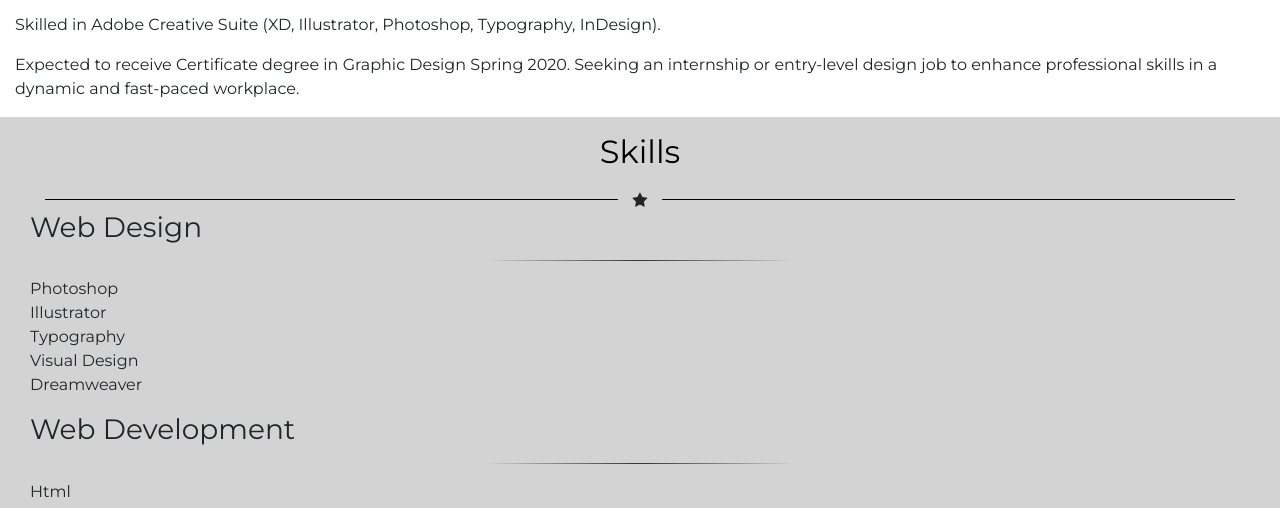
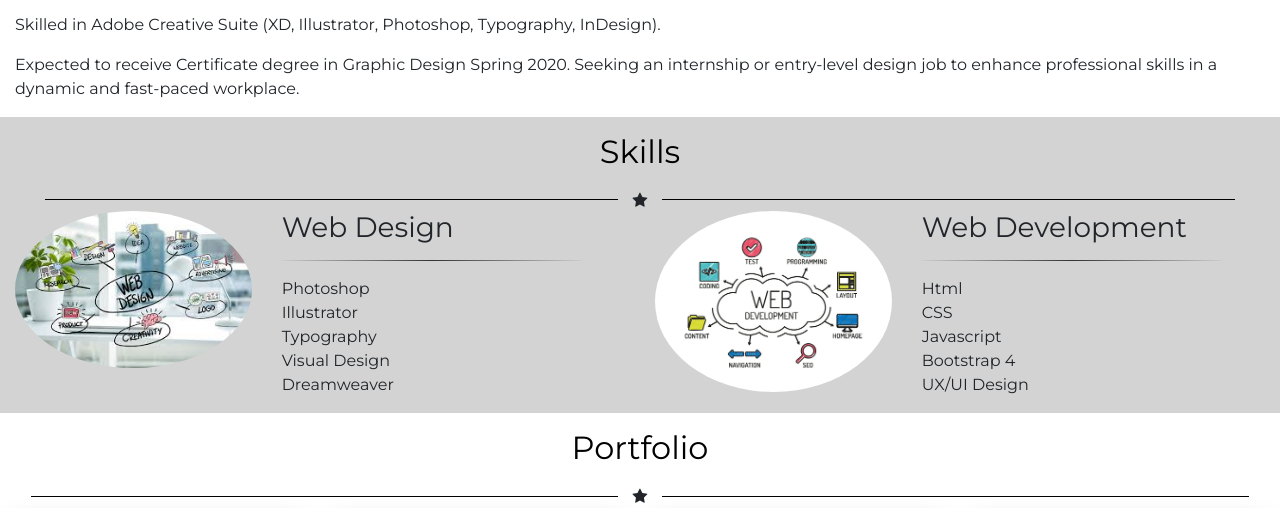
Before and after one commit to asha806/Project-portfolio, a plain HTML site: page index.html in a window 1280 px wide. Shown: the part 814-1322 px from the top of the page. Drawn offline with nearby package versions, Linux system fonts and the light colour scheme.

Commit message:
changes4

```diff
--- a/index.html
+++ b/index.html
@@ -91,22 +91,27 @@
 
           </div><!--col div-->
         </div><!--row div -->
-        <div class="row">
-          <div class="col-sm-12 color-gray">
-
-              <div  class="skills">
+        <div class="row skills color-gray">
+          <div class="col-sm-12">
+             <div>
                     <h2 class="section-heading">Skills</h2>
                     <div class="font-icon-middle">
                     <span class="outer-line"></span>
                     <span class="fa fa-star" style="padding-left:10px;padding-right: 10px;" aria-hidden="true"></span>
                     <span class="outer-line"></span>
             </div>
-
-                <div class="details">
-
+          </div><!--col-->
+        </div>
+        <div class="row">
+          <div class="col-sm-6">
+                <div class="row">
+                    <div class="col-sm-5">
+                      <img class="img-fluid rounded-circle" src="../images/web-design.jpeg" alt="">
+                    </div>
+                    <div class="col-sm-7">
                       <div class="web-design">
-                    <h3 class="skills-heading style-four">Web Design</h3>
-                    <hr class="style-hr">
+                        <h3 class="skills-heading">Web Design</h3>
+                        <hr class="style-hr mr-5">
                         <ul class="list-unstyled">
                           <li list-item>Photoshop</li>
                           <li list-item>Illustrator</li>
@@ -115,10 +120,18 @@
                           <li list-item> Dreamweaver</li>
                         </ul>
                       </div>
-
+                    </div>
+                </div><!--row-->
+          </div>
+          <div class="col-sm-6">
+              <div class="row">
+                    <div class="col-sm-5">
+                      <img class="img-fluid rounded-circle" src="../images/web-development.jpg" alt="">
+                    </div>
+                    <div class="col-sm-7">
                         <div class="web-dev">
                           <h3 class="skills-heading">Web Development</h3>
-                    <hr class="style-hr">
+                          <hr class="style-hr mr-5">
                           <ul class="list-unstyled">
                             <li list-item>Html</li>
                             <li list-item>CSS</li>
@@ -127,10 +140,12 @@
                             <li list-item> UX/UI Design</li>
                           </ul>
                         </div>
-                </div><!--details-->
-              </div><!--skills-->
+                    </div>
+              </div><!--row-->
           </div><!--col div--->
+
         </div><!--row-->
+    </div>
         <div class="row portfolio">
           <div class="col-sm-12 mb-3">
               <h2 class="text-center section-heading">Portfolio</h2>
```
Also changed, not shown: skills.html (+2 -2 lines). Lines whose indentation alone changed are shown as unchanged.
